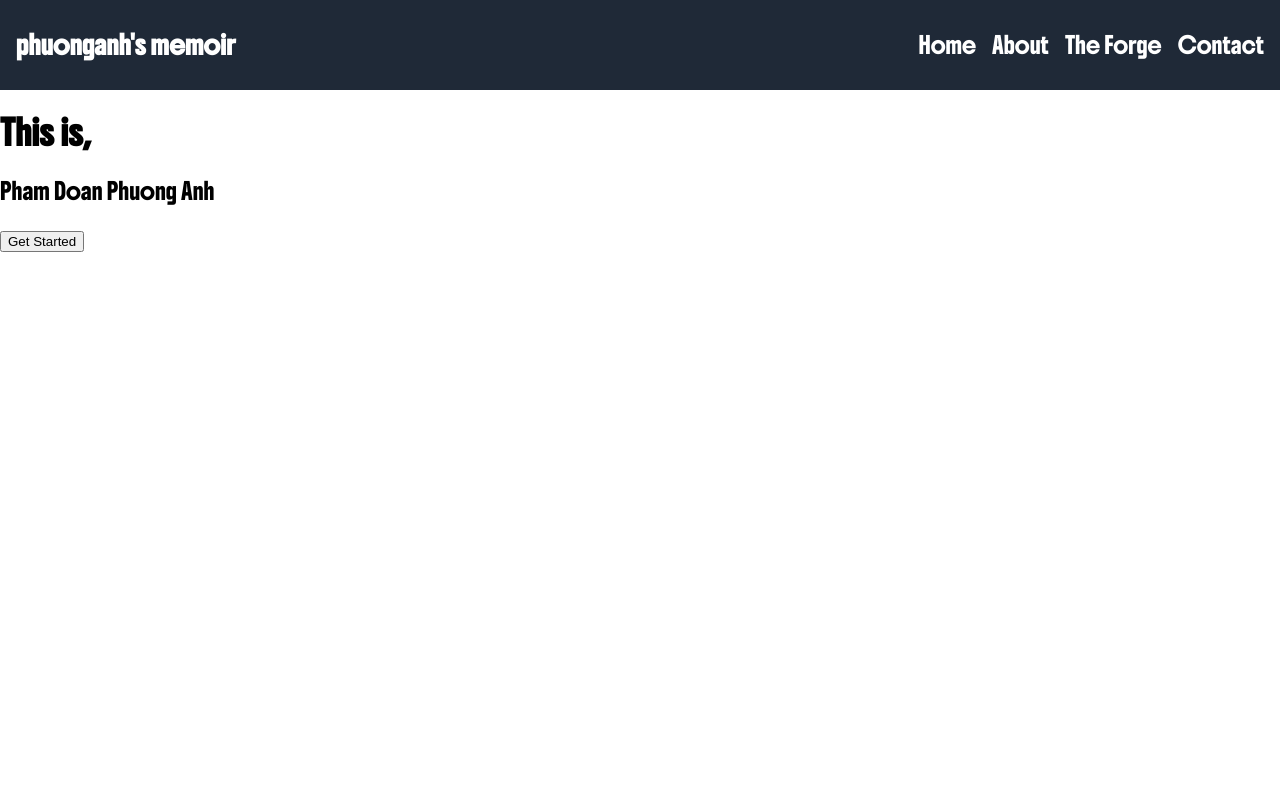
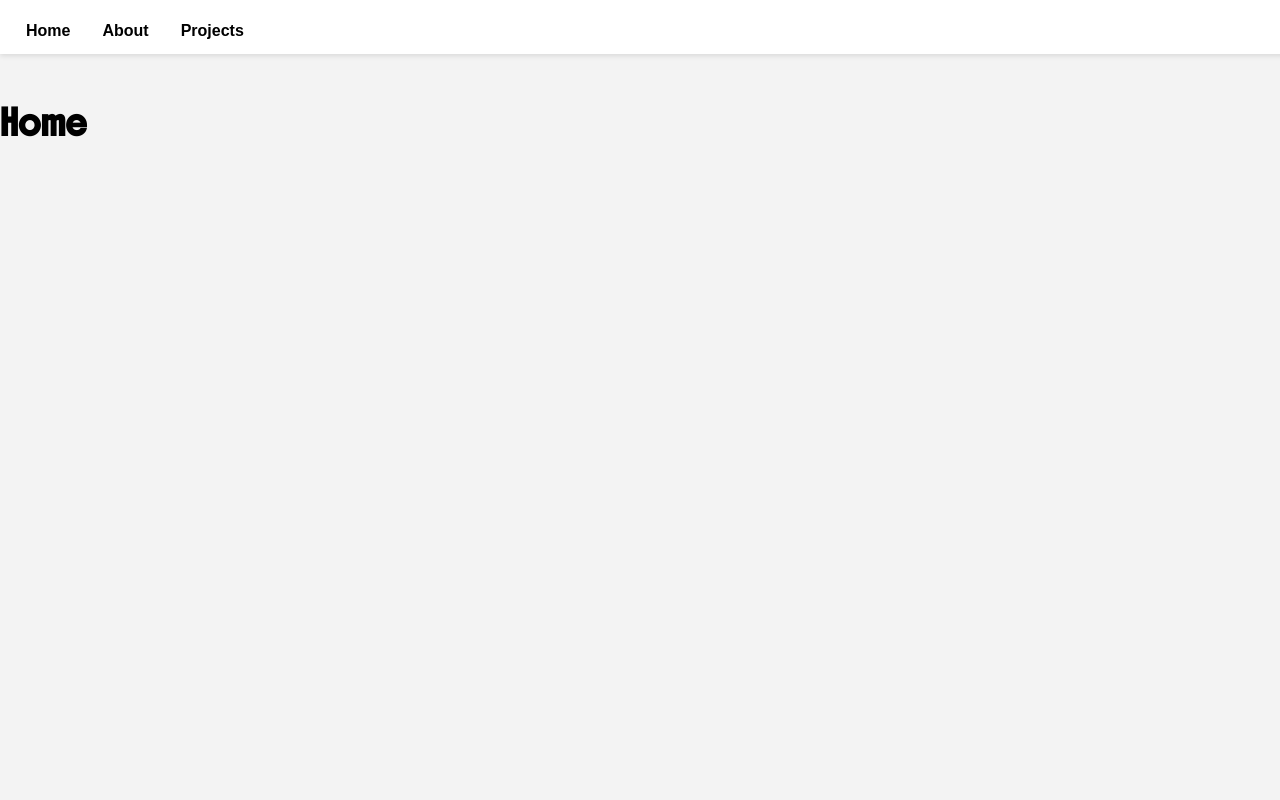
Before and after one commit to PhuongAnh2212/portfolio, a React (Create React App) app: page / in a window 1280 px wide. Shown: the top 800 px of the page. Built offline with nearby package versions, Linux system fonts and the light colour scheme.

Commit message:
scrollable page

```diff
--- a/src/App.js
+++ b/src/App.js
@@ -1,24 +1,68 @@
-import logo from './logo.svg';
+// import logo from './logo.svg';
 import './App.css';
-import { BrowserRouter as Router, Routes, Route } from 'react-router-dom';
-import Navbar from '../src/components/Navbar';
-import Homepage from '../src/pages/Home/home';
-import Contact from './pages/Contact/contact';
-import About from './pages/About/about';
-import Work from './pages/Works/works';
+// import { BrowserRouter as Router, Routes, Route } from 'react-router-dom';
+// import Navbar from '../src/components/Navbar';
+// import Homepage from '../src/pages/Home/home';
+// import Contact from './pages/Contact/contact';
+// import About from './pages/About/about';
+// import Work from './pages/Works/works';
+
+import { useRef } from "react";
 
 function App() {
+  const homeRef = useRef(null);
+  const aboutRef = useRef(null);
+  const projectsRef = useRef(null);
+
+  const scrollTo = (ref) => {
+    ref.current?.scrollIntoView({ behavior: "smooth" });
+  };
+
   return (
-    <Router>
-      <Navbar />
-      <Routes>
-        <Route path="/" element={<Homepage />} />
-        <Route path="/about" element={<About />} />
-        <Route path="/work" element={<Work />} />
-        <Route path="/contact" element={<Contact />} />
-      </Routes>
-    </Router>
+    <>
+      <nav style={styles.nav}>
+        <button style={styles.btn} onClick={() => scrollTo(homeRef)}>Home</button>
+        <button style={styles.btn} onClick={() => scrollTo(aboutRef)}>About</button>
+        <button style={styles.btn} onClick={() => scrollTo(projectsRef)}>Projects</button>
+      </nav>
+
+      <section ref={homeRef} style={{...styles.section, background:"#f3f3f3"}}>
+        <h1>Home</h1>
+      </section>
+
+      <section ref={aboutRef} style={{...styles.section, background:"#e3f2fd"}}>
+        <h1>About</h1>
+      </section>
+
+      <section ref={projectsRef} style={{...styles.section, background:"#ffe0b2"}}>
+        <h1>Projects</h1>
+      </section>
+    </>
   );
 }
 
+const styles = {
+  nav: {
+    position: "fixed",
+    top: 0,
+    width: "100%",
+    background: "white",
+    padding: "12px 20px",
+    boxShadow: "0 2px 5px rgba(0,0,0,0.1)",
+    zIndex: 10
+  },
+  btn: {
+    marginRight: 20,
+    border: "none",
+    background: "transparent",
+    fontSize: "16px",
+    cursor: "pointer",
+    fontWeight: "bold"
+  },
+  section: {
+    height: "100vh",
+    paddingTop: 80
+  }
+};
+
 export default App;
```
